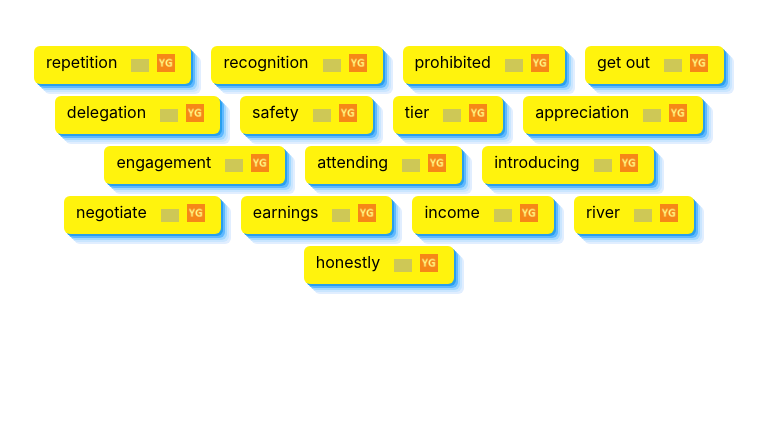
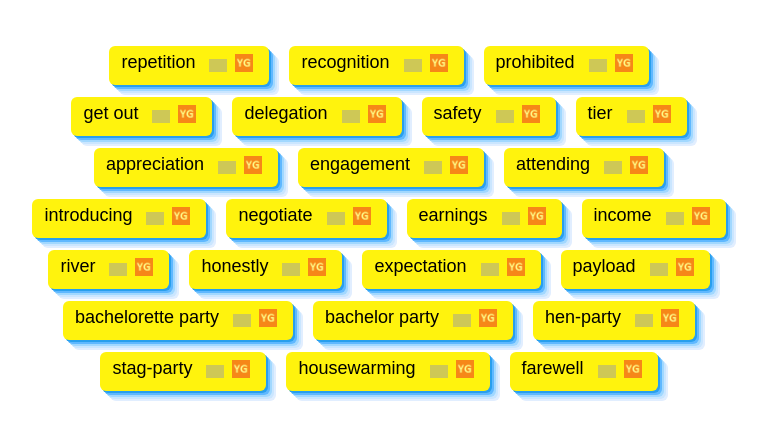
Before and after one commit to artemshar/voca, a React (Create React App) app: page / in a window 1280 px wide. Shown: the top 440 px of the page, without its empty margins (261-1028 px from the left). Built offline with nearby package versions, Linux system fonts and the light colour scheme; grey boxes are pictures that could not be loaded.

Commit message:
new words

```diff
--- a/src/components/WordCard.css
+++ b/src/components/WordCard.css
@@ -2,6 +2,8 @@
   display: flex;
   align-items: center;
   justify-content: space-between;
+  font-family: sans-serif;
+  font-size: 18px;
   margin: 6px 10px;
   padding: 6px 12px;
   border-radius: 6px;
--- a/src/components/WordsList.css
+++ b/src/components/WordsList.css
@@ -7,3 +7,9 @@
   padding: 0 15px;
   max-width: 720px;
 }
+
+@media screen and (max-width: 900px) {
+  .words_list {
+    flex-direction: column;
+  }
+}
--- a/src/data/words.js
+++ b/src/data/words.js
@@ -15,4 +15,12 @@ export const words = [
     "income",
     "river",
     "honestly",
+    "expectation",
+    "payload",
+    "bachelorette party",
+    "bachelor party",
+    "hen-party",
+    "stag-party",
+    "housewarming",
+    "farewell"
 ]
```
Also changed, not shown: 1 other file (tests, documents, lock files or other folders).
